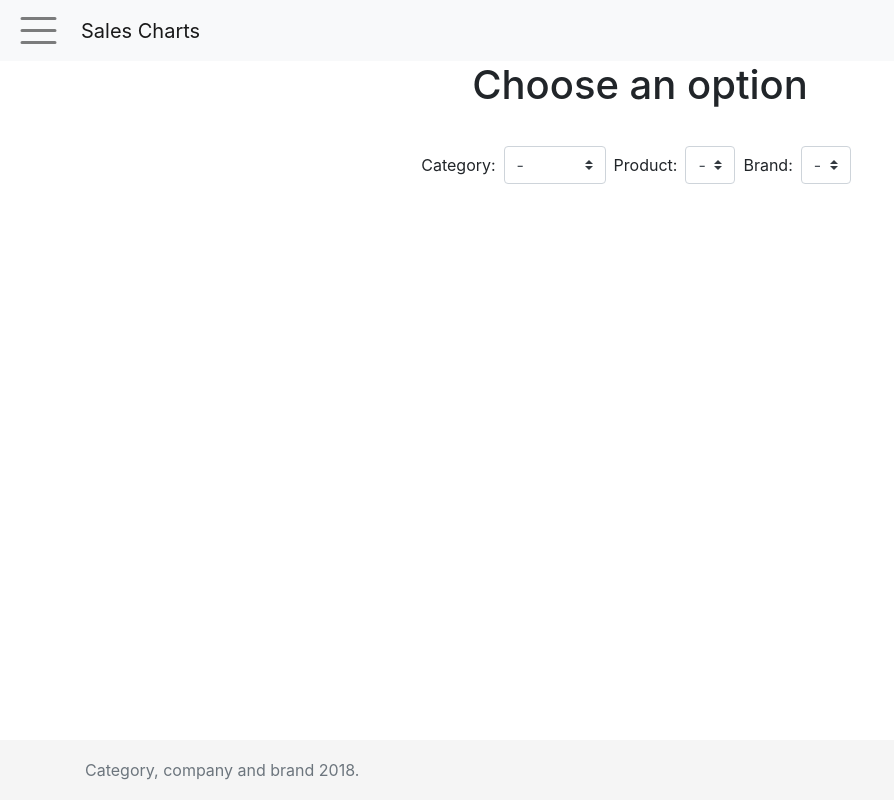
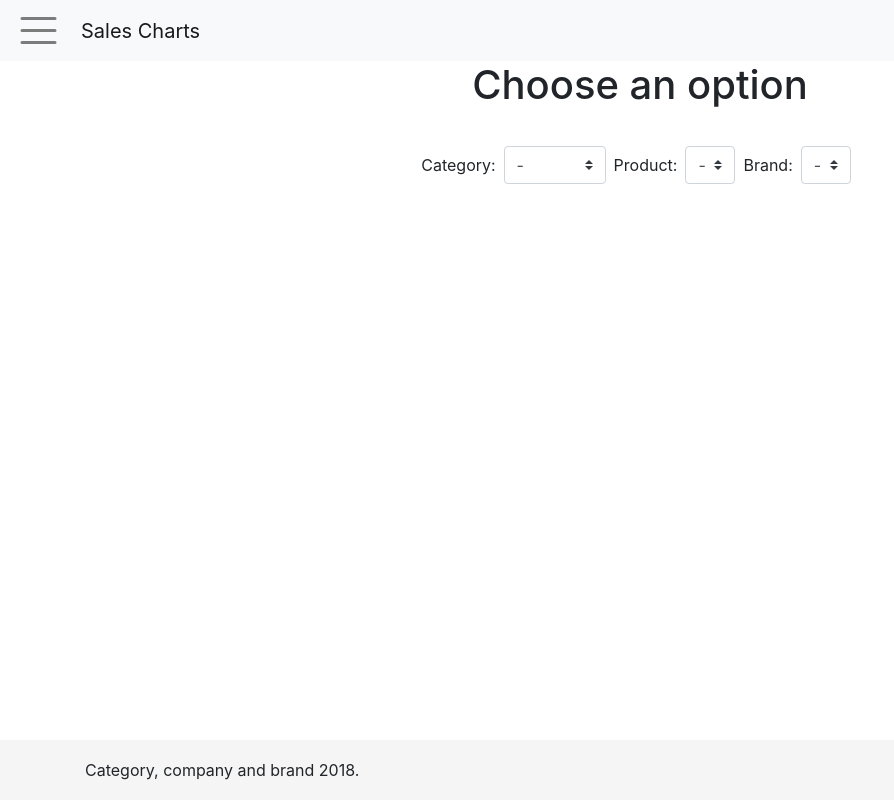
Before and after one commit to marcomatutehn/UI-Chart, a website: page public/index.html in a window 1280 px wide. Shown: the whole page, without its empty margins (0-894 px from the left). Drawn offline with nearby package versions, Linux system fonts and the light colour scheme.

Commit message:
heroku done

```diff
--- a/public/index.html
+++ b/public/index.html
@@ -122,7 +122,7 @@
     <!----------- footer  ---------->
     <footer class="footer">
         <div class="container">
-            <span class="text-muted">Category, company and brand 2018.</span>
+            <span class="text-mute">Category, company and brand 2018.</span>
         </div>
     </footer>
 
```
Lines whose indentation alone changed are shown as unchanged.
